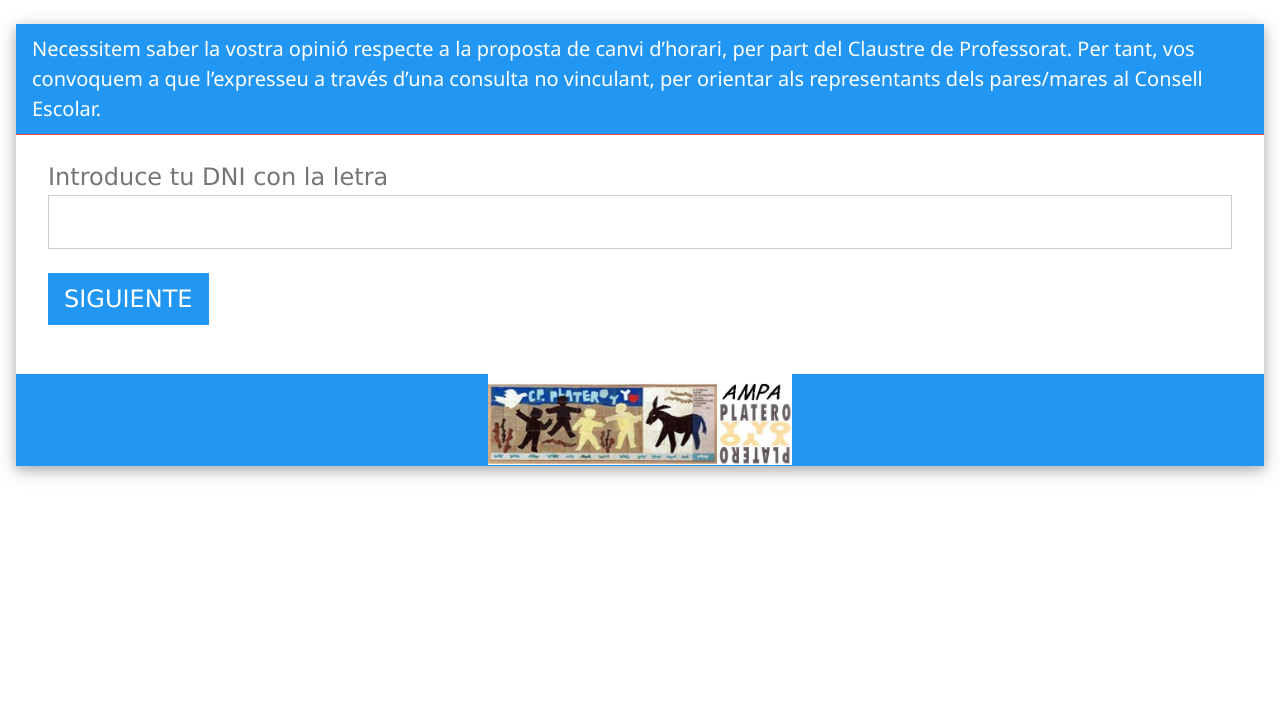
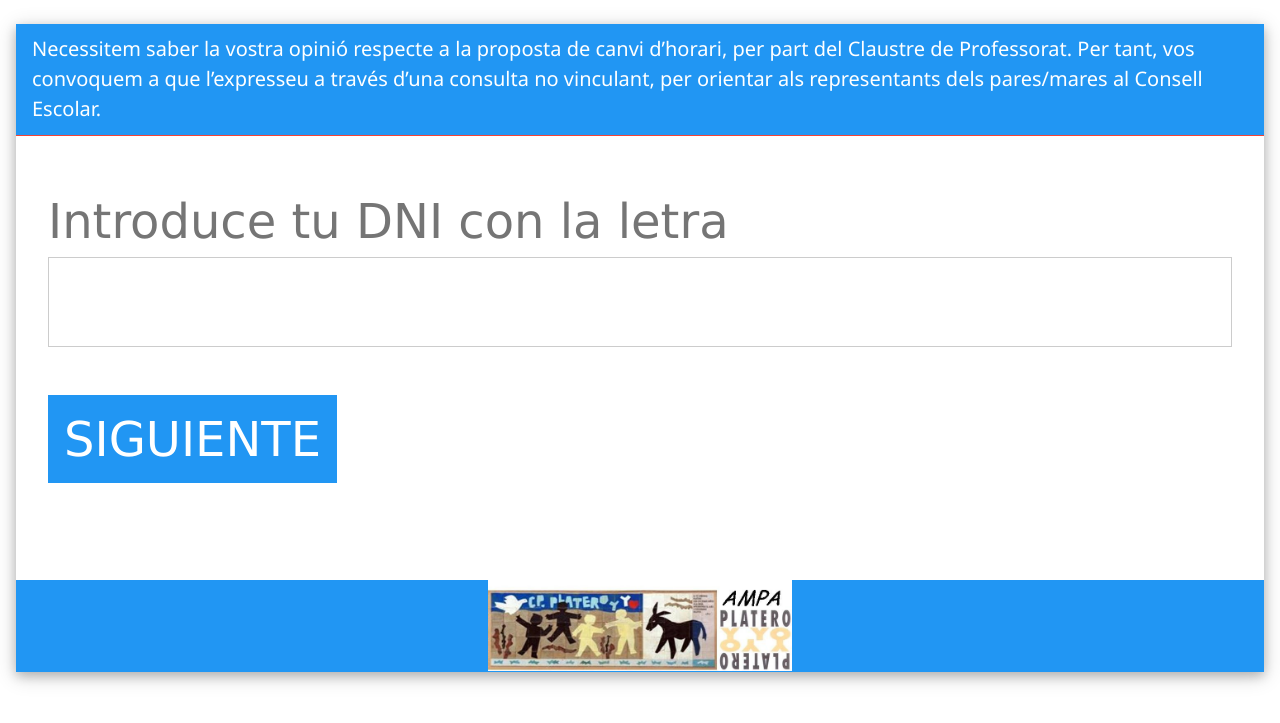
Before and after one commit to pacogomezarnal/consultaAMPA, a PHP site: page /index.php in a window 1280 px wide. Shown: the top 723 px of the page. Run offline with PHP 8.4, Linux system fonts and the light colour scheme.

Commit message:
Aumento de fuentes

```diff
--- a/index.php
+++ b/index.php
@@ -8,11 +8,11 @@
   </head>
   <body>
     <div class="w3-row w3-padding-24 w3-margin-right w3-margin-left">
-      <div class="w3-card-4 w3-xlarge">
-        <header class="w3-container w3-blue">
+      <div class="w3-card-4 w3-xxxlarge">
+        <header class="w3-container w3-blue w3-xxxlarge">
           <h4>Necessitem saber la vostra opinió respecte a la proposta de canvi d’horari, per part del Claustre de Professorat. Per tant, vos convoquem a que l’expresseu a través d’una consulta no vinculant, per orientar als representants dels pares/mares al Consell Escolar.</h4>
         </header>
-        <header class="w3-container w3-red">
+        <header class="w3-container w3-red w3-xxlarge">
           <?php
           if(isset($_GET["m"])){
           ?>
@@ -21,7 +21,7 @@
           }
           ?>
         </header>
-        <div class="w3-container w3-xlarge">
+        <div class="w3-container w3-xxxlarge">
           <form class="w3-container" action="votar.php" method="post">
             <p>
               <label class="w3-text-grey">Introduce tu DNI con la letra</label>
```
